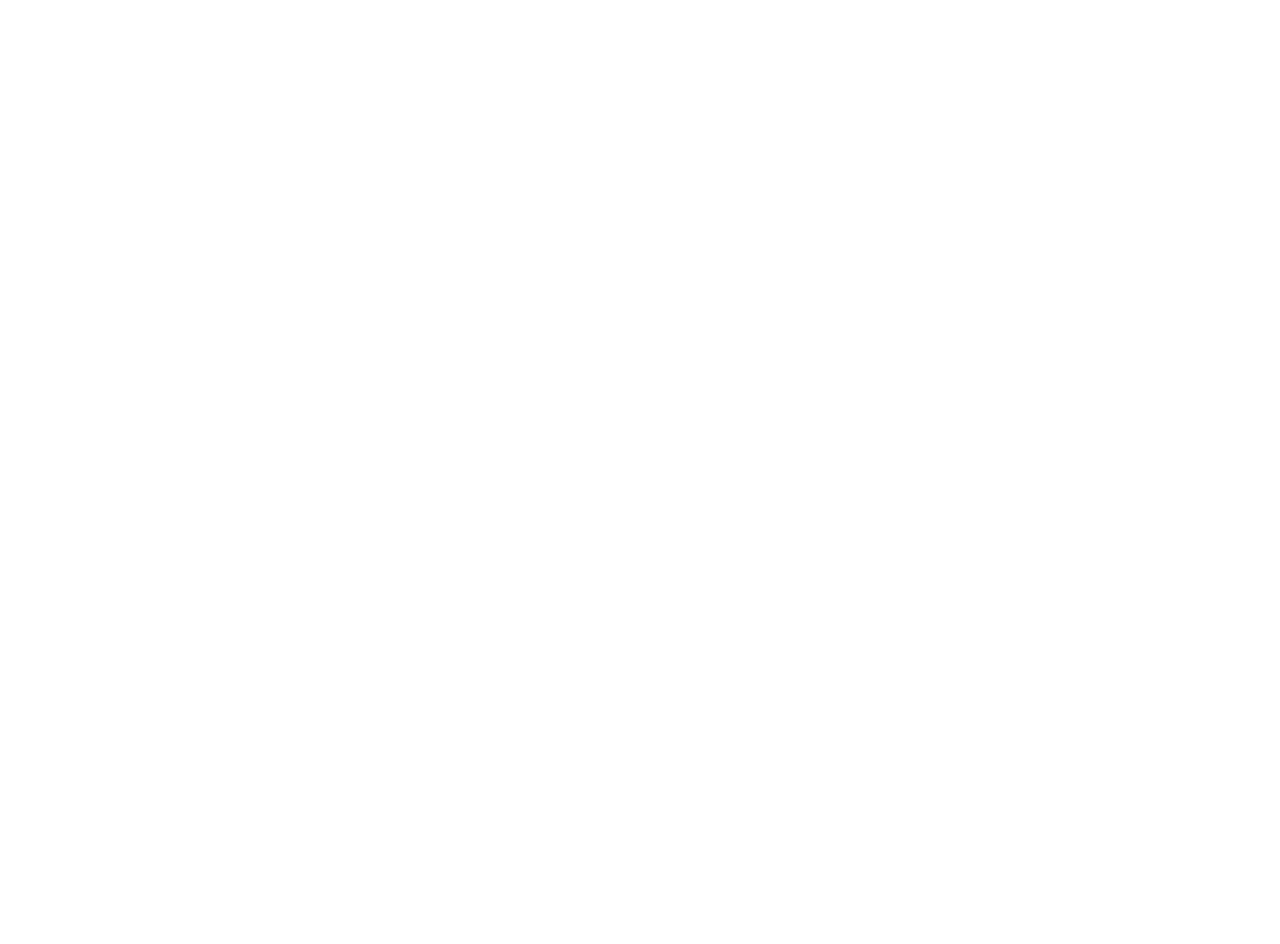
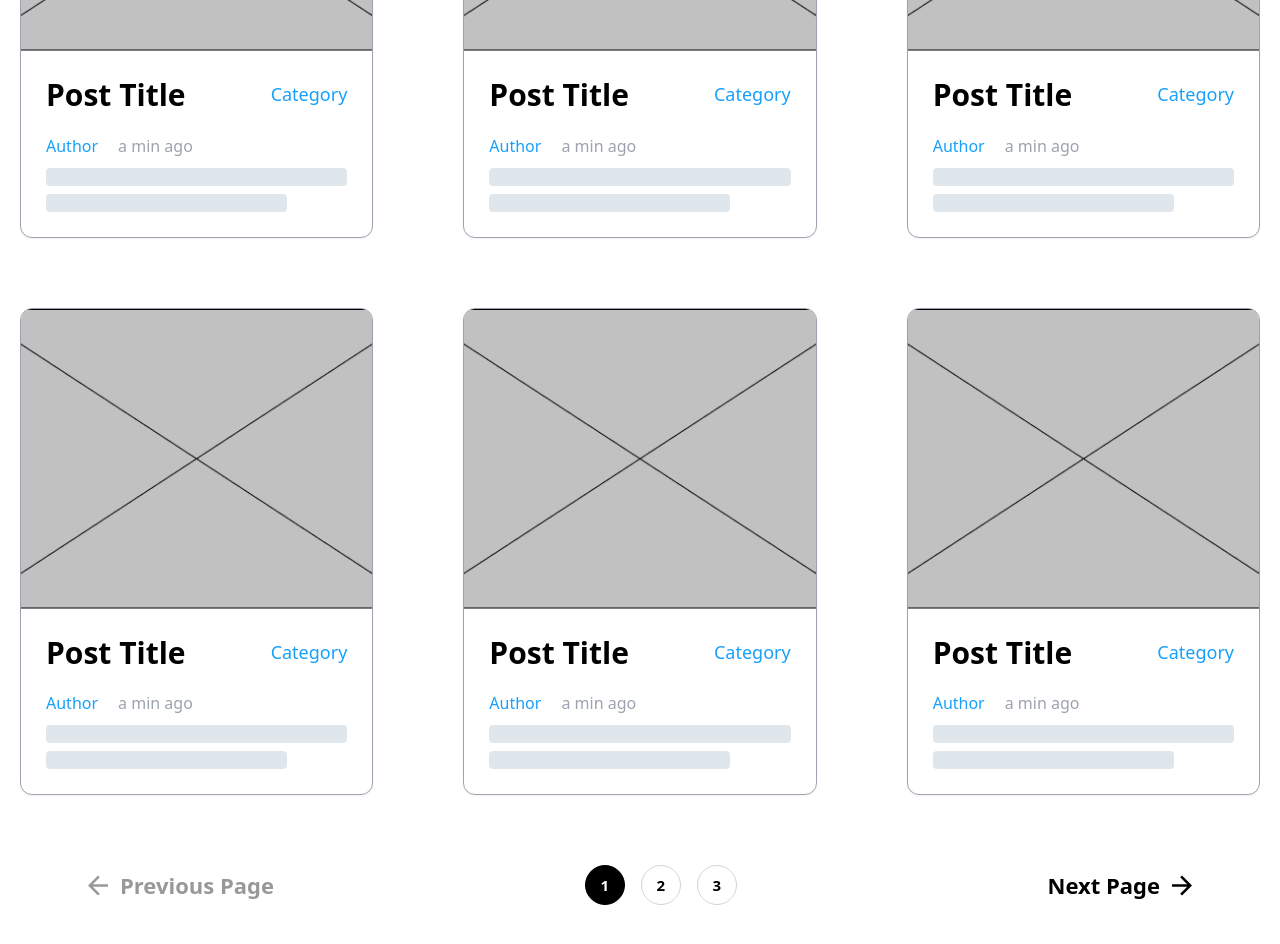
Before and after one commit to if-document/teamdev_21_1, a Next.js app: page /profile/1 in a window 1280 px wide. Before the commit this address had no page. Shown: the part 540-1484 px from the top of the page. Before the commit the page ends 800 px from the top, so only its background shows below. Built offline with nearby package versions, Linux system fonts and the light colour scheme.

Commit message:
feat: add profile page UI

```diff
--- a/src/app/page.tsx
+++ b/src/app/page.tsx
@@ -23,7 +23,12 @@
           placeholder="Search ..."
           className="w-full text-[26px] font-medium placeholder-[#000000] px-[65px] py-3 bg-gray-200 border-0 rounded-full focus:outline-none focus:ring-2 focus:ring-[#18A0FB] max-w-[740px] h-[60px]"
         />
-        <button className="p-2 hover:bg-gray-300 rounded-full transition-colors">
+        <button
+          type="button"
+          className="p-2 hover:bg-gray-300 rounded-full transition-colors"
+          title="Search"
+          aria-label="Search"
+        >
           <Image
             src="/images/search-icon.svg"
             alt="Search Icon"
--- /dev/null
+++ b/src/app/profile/[id]/page.tsx
@@ -0,0 +1,201 @@
+// src/app/profile/[id]/page.tsx
+"use client";
+
+import * as React from "react";
+import Image from "next/image";
+import Link from "next/link";
+import { useParams } from "next/navigation";
+import { Button } from "@/components/ui/button";
+import { User } from "lucide-react";
+
+type Post = {
+  id: string;
+  title: string;
+  category: string;
+  author: { id: string; name: string };
+  createdAt: string;
+  thumbnail?: string;
+};
+
+const MOCK_POSTS: Post[] = Array.from({ length: 18 }).map((_, i) => ({
+  id: `${i + 1}`,
+  title: "Post Title",
+  category: "Category",
+  author: { id: "42", name: "Author" },
+  createdAt: new Date(Date.now() - i * 60_000).toISOString(),
+  thumbnail: "/images/post-thumbnail.jpg",
+}));
+
+const POSTS_PER_PAGE = 6;
+
+export default function ProfilePage() {
+  const _params = useParams<{ id: string }>();
+  const [menuOpen, setMenuOpen] = React.useState(false);
+  const [page, setPage] = React.useState(1);
+
+  const totalPages = Math.max(1, Math.ceil(MOCK_POSTS.length / POSTS_PER_PAGE));
+  const pagedPosts = React.useMemo(() => {
+    const start = (page - 1) * POSTS_PER_PAGE;
+    return MOCK_POSTS.slice(start, start + POSTS_PER_PAGE);
+  }, [page]);
+
+  return (
+    <div className="min-h-screen bg-white text-black flex flex-col">
+      {/* Header */}
+      <header className="h-[120px] w-full bg-[#E0E0E0] flex items-center justify-end px-8 relative">
+        <Link href="/article/create" className="mr-4">
+          <Button className="w-[180px] h-[60px] rounded-full bg-[#2F2F2F] text-white text-xl hover:bg-[#232323]">
+            Create
+          </Button>
+        </Link>
+
+        <div className="relative">
+          <button
+            aria-label="Open user menu"
+            onClick={() => setMenuOpen((v) => !v)}
+            className="w-20 h-20 rounded-full bg-gray-300 flex items-center justify-center hover:bg-gray-300/80"
+          >
+            <User className="w-8 h-8 text-black" />
+          </button>
+
+          {menuOpen && (
+            <div className="absolute right-0 top-[92px] w-[262px] rounded-[20px] bg-[#B3B3B3] p-4 shadow-lg">
+              <div className="text-center text-[26px] font-semibold text-black">
+                User name
+              </div>
+              <div className="mt-4 flex justify-center">
+                <Button
+                  className="w-[203px] h-[50px] rounded-full bg-[rgba(255,49,49,0.56)] hover:bg-[rgba(255,49,49,0.7)] text-black text-[24px] font-semibold"
+                  onClick={() => {
+                    window.location.href = "/login";
+                  }}
+                >
+                  Logout
+                </Button>
+              </div>
+            </div>
+          )}
+        </div>
+      </header>
+
+      {/* Main */}
+      <main className="flex-1">
+        <h1 className="text-center text-[60px] font-semibold text-[#6B6B6B] mt-10">
+          Your Post
+        </h1>
+
+        {/* Cards */}
+        <section className="max-w-[1580px] mx-auto mt-[40px] mb-[70px] px-[20px]">
+          <div className="grid grid-cols-1 md:grid-cols-2 lg:grid-cols-3 gap-x-[90px] gap-y-[70px]">
+            {pagedPosts.map((post) => (
+              <article
+                key={post.id}
+                className="bg-white rounded-xl border border-gray-400 shadow-sm hover:shadow-md transition-shadow overflow-hidden"
+              >
+                {/* 画像は個別に Link（外側に Link は置かない） */}
+                <Link
+                  href={`/article/${post.id}`}
+                  className="block relative w-full h-[300px] bg-[#D8DDE5]"
+                >
+                  {post.thumbnail && (
+                    <Image
+                      src={post.thumbnail}
+                      alt={`${post.title} Thumbnail`}
+                      fill
+                      className="object-cover"
+                    />
+                  )}
+                </Link>
+
+                <div className="p-[25px]">
+                  <div className="mb-[20px] flex items-center justify-between">
+                    {/* タイトルも個別に Link */}
+                    <Link
+                      href={`/article/${post.id}`}
+                      className="text-[30px] font-extrabold leading-tight hover:underline"
+                    >
+                      {post.title}
+                    </Link>
+                    <span className="text-[#18A0FB] text-[18px]">
+                      {post.category}
+                    </span>
+                  </div>
+
+                  <div className="mb-[10px] flex items-center gap-x-[20px] text-[16px]">
+                    {/* 著者 Link（ネスト回避OK） */}
+                    <Link
+                      href={`/profile/${post.author.id}`}
+                      className="text-[#18A0FB] hover:underline"
+                    >
+                      {post.author.name}
+                    </Link>
+                    <span className="text-gray-400">a min ago</span>
+                  </div>
+
+                  {/* 簡易スケルトン */}
+                  <div className="h-[18px] w-[411px] max-w-full rounded bg-[#E0E7EC]" />
+                  <div className="mt-2 h-[18px] w-[300px] max-w-[80%] rounded bg-[#E0E7EC]" />
+                </div>
+              </article>
+            ))}
+          </div>
+        </section>
+
+        {/* Pagination（Home と同じ見た目） */}
+        <section className="max-w-6xl mx-auto px-6">
+          <div className="flex items-center justify-between">
+            <button
+              className="flex items-center gap-3 disabled:opacity-40"
+              onClick={() => setPage((p) => Math.max(1, p - 1))}
+              disabled={page === 1}
+            >
+              <Image
+                src="/images/arrow-left.svg"
+                alt="Previous"
+                width={20}
+                height={20}
+              />
+              <span className="font-bold text-[22px]">Previous Page</span>
+            </button>
+
+            <div className="flex items-center gap-x-4">
+              {Array.from({ length: totalPages }).map((_, i) => {
+                const n = i + 1;
+                const active = n === page;
+                return (
+                  <button
+                    key={n}
+                    onClick={() => setPage(n)}
+                    className={`w-10 h-10 rounded-full flex items-center justify-center text-[15px] font-bold transition-colors ${
+                      active
+                        ? "bg-black text-white border border-black"
+                        : "border border-gray-300"
+                    }`}
+                  >
+                    {n}
+                  </button>
+                );
+              })}
+            </div>
+
+            <button
+              className="flex items-center gap-3 disabled:opacity-40"
+              onClick={() => setPage((p) => Math.min(totalPages, p + 1))}
+              disabled={page === totalPages}
+            >
+              <span className="font-bold text-[22px]">Next Page</span>
+              <Image
+                src="/images/arrow-right.svg"
+                alt="Next"
+                width={20}
+                height={20}
+              />
+            </button>
+          </div>
+        </section>
+
+        <div className="h-10" />
+      </main>
+    </div>
+  );
+}
```
Also changed, not shown: src/components/ui/select.tsx (+29 -29 lines).
